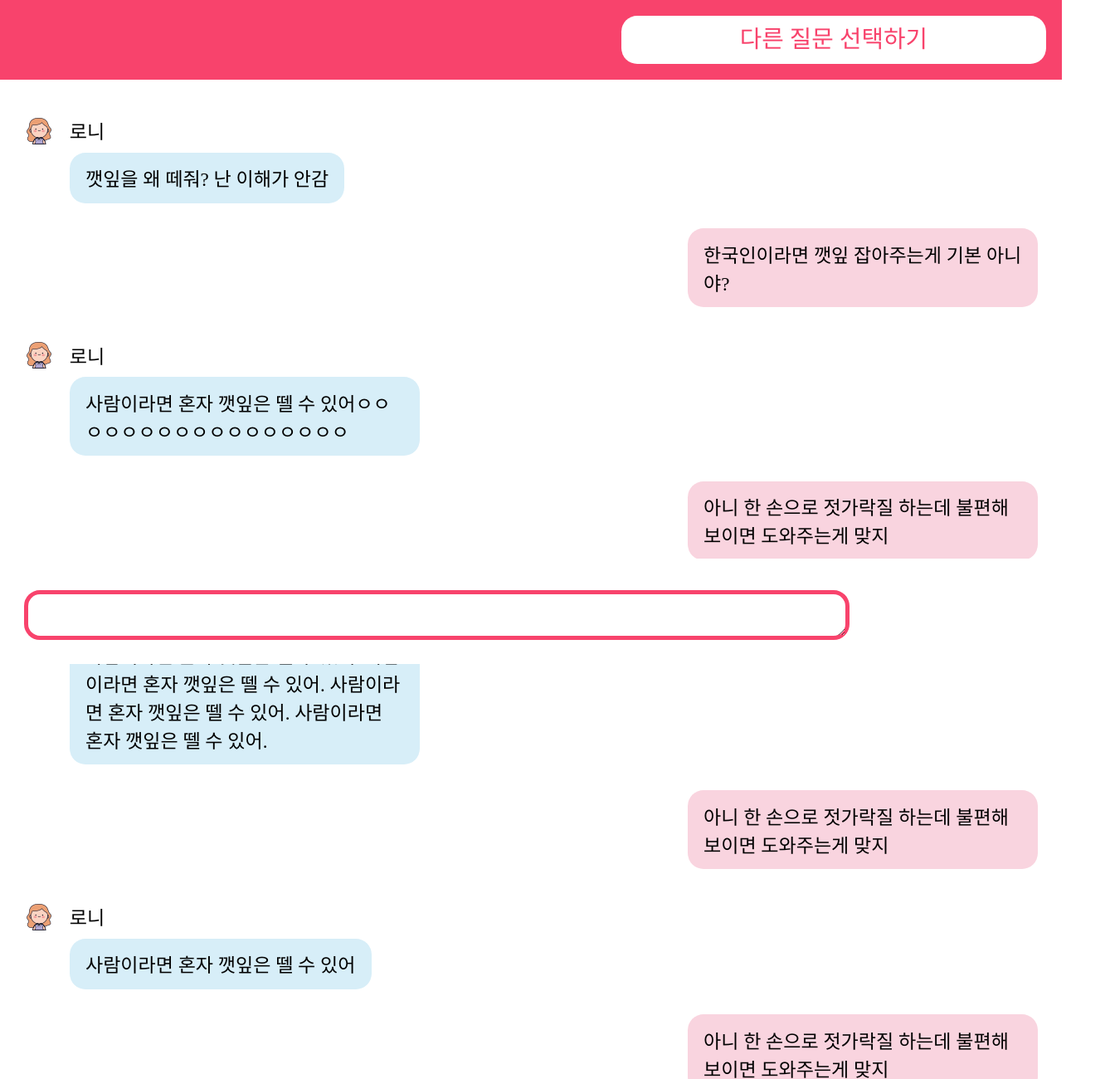
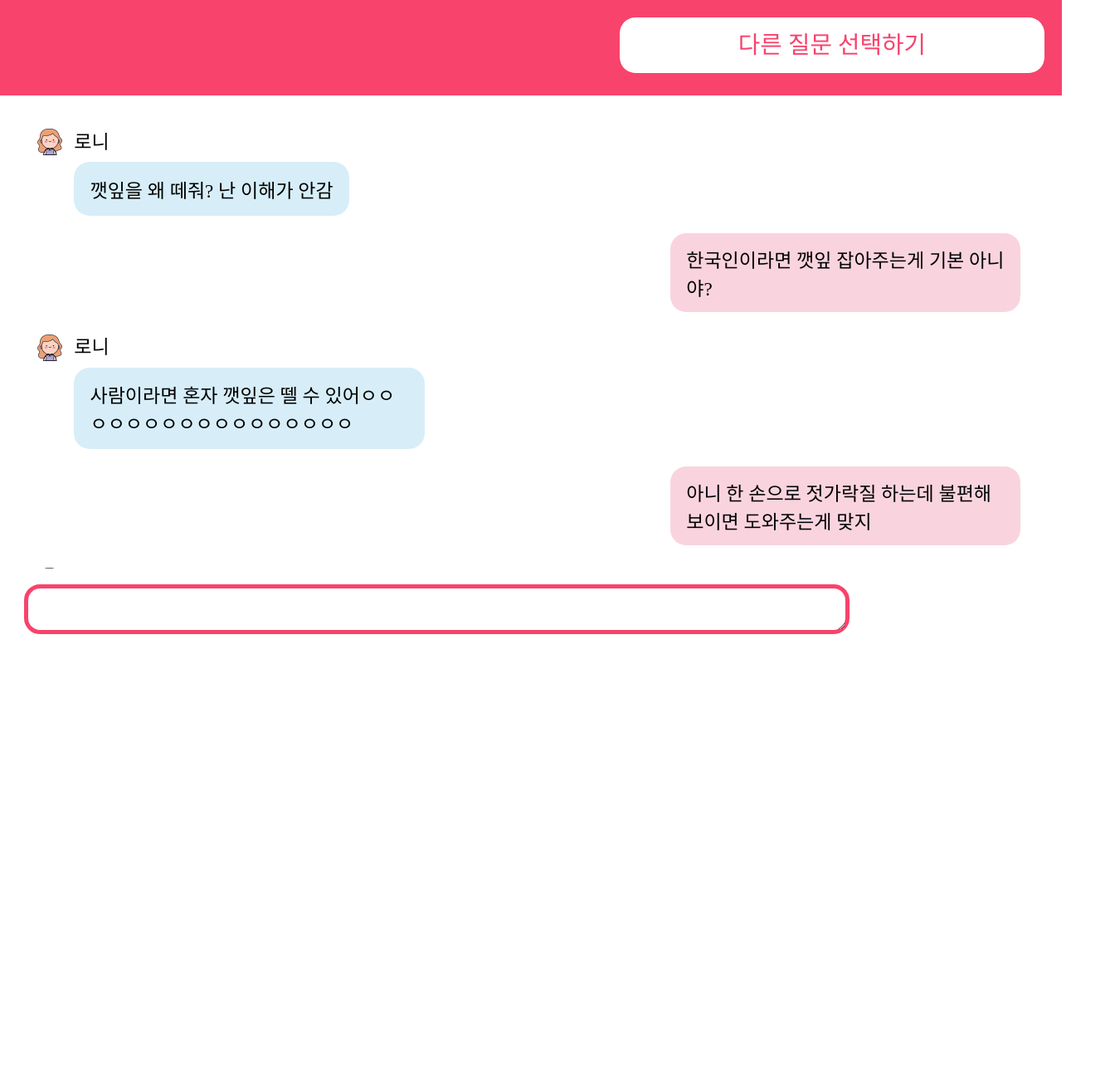
Before and after one commit to CoupleBalance-Chatbot/CBG-Project, a plain HTML site: page front/html/chat.html in a window 1280 px wide. Shown: the top 1300 px of the page at 83% size, 1338 px wide, since content can reach past the window. After the commit the page ends 800 px from the top, so only its background shows below. Drawn offline with Linux system fonts and the light colour scheme; some icons are missing; a web font is replaced by a local one.

Commit message:
chat창 마무리

```diff
--- a/front/css/chat.css
+++ b/front/css/chat.css
@@ -1,69 +1,67 @@
 * {margin: 0;}
 
-body {height: 100vh;}
-
-.inner-div {position: relative;}
-
-.inner-header {
+/* 헤더 */
+.gapy {
     display: flex;
     justify-content: space-between;
-    position: sticky;
     top: 0;
     z-index: 1;
+    background-color: #F8436C;
 }
 
 .Qlist {
     width: 40%;
-    height: 3rem;
-    line-height: 3rem;
+    height: 3.5rem;
+    line-height: 3.5rem;
     background-color: white;
     border-radius: 1rem;
-    margin: 1rem;
+    margin: 1.1rem;
     font-size: 1.5rem;
     text-align: center;
     color: #F8436C;
 }
 
-.main-div {
+.container {
     position: relative;
-    padding: 1rem;
-    padding-right: 1.5rem;
-    /* padding-bottom: 7rem; */
+
 }
 
 .chatting {
-    /* padding: 1rem; */
-    width: 100%;
-    height: calc(100%-5rem);
+    padding: 1rem 1.5rem 0 1rem;
+    width: 93%;
+    height: 98%;
+    overflow: auto;
+    font-family: 'SEBANG_Gothic';
 }
 
-.chatbot , .user{
-    padding: 0.8rem 0rem;
-    display: flex;
-}
+.chatbot , .user{display: flex;}
+
+.chatbot {padding: 0.4rem 0 0.8rem 0}
+.user {padding: 0.3rem 0rem;}
 
 .profile {
+    margin-top: 0.5rem;
     margin-right: 0.5rem;
-    padding: 0.4rem;
 }
 
 .imgdiv {
-    /* border: 0.005rem #ddd solid; */
     border-radius: 10rem;
     padding: 0.2rem;
 }
 
 .name {
     margin: 0.5rem 0;
+    text-align: left;
+    font-size: 1.2rem;
 }
 
 .contentC {
-    padding: 0.7rem 1rem;
-    /* border: 0.005rem black solid; */
+    padding: 0.8rem 1rem;
     background-color: rgb(215, 238, 248);
     border-radius: 1rem;
     max-width: 20rem;
     font-size: 1.2rem;
+    text-align: left;
 }
 
 .user {
@@ -76,20 +74,19 @@ body {height: 100vh;}
     background-color: #f9d4df;
     max-width: 20rem;
     font-size: 1.2rem;
+    text-align: left;
 }
 
 
 .footer {
     background-color: white;
     width: 100%;
-    /* height: 5rem; */
-    position: fixed;
+    /* position: fixed; */
     bottom: 0;
-    padding: 1.5rem 1.5rem;
-    padding-top: 2rem;
+    padding: 1rem 1.5rem;
+    /* padding-top: 2rem; */
     display: flex;
     justify-content: space-between;
-
 }
 
 .inputbox {
--- a/front/css/common.css
+++ b/front/css/common.css
@@ -1,4 +1,3 @@
-
 /* 반응형 */
 @media screen and (min-width:768px) {
     html, body{font-size: 120%;}
@@ -38,6 +37,10 @@
     html, body{font-size: 40%;}
 }
 
+
+
+
+
 /* 가평물결체 */
 @font-face {
     font-family: 'GapyeongWave';
@@ -46,6 +49,7 @@
     font-style: normal;
 }
 
+
 /* 세방고딕체 */
 @font-face {
     font-family: 'SEBANG_Gothic';
@@ -53,32 +57,39 @@
     font-weight: 400;
     font-style: normal;
 }
-/* @font-face {
-    font-family: 'SEBANG_Gothic';
-    src: url('https://cdn.jsdelivr.net/gh/projectnoonnu/noonfonts_2104@1.0/SEBANG_Gothic_Bold.woff') format('woff');
-    font-weight: 700;
-    font-style: normal;
-} */
 
-.inner-header {
-    font-family: 'GapyeongWave';
+.gapy { font-family: 'GapyeongWave'; font-size: 3.5rem;}
+.sebang { font-family: 'SEBANG_Gothic';}
+
+body {width: 100%; margin: 0 auto ;}
+
+.main { height: 100vh;}
+
+header {
     width: 100%;
-    height: 5rem;
-    background-color: #F8436C;
+    display: flex;
+    height: 6rem;
 }
 
-.inner-header .xi-arrow-left {
-    width: 8%;
-    height: 3rem;
-    line-height: 3rem;
+.xi-arrow-left {
     margin: 1rem;
-    font-size: 2.5rem;
-    text-align: center;
+    font-size: 3.5rem;
     color: white;
+    font-weight: bold;
 }
 
-.inner-div .main-div {
-    font-family:'SEBANG_Gothic';
-    font-weight: 400;
+.container {
+    width: 100%;
+    height: calc(100% - 12rem);
+    display: flex;
+    flex-direction: column;
+    justify-content: center;
+    align-items: center;
+    text-align: center;
 
 }
+
+footer {
+    height: 6rem;
+    width: 100%;
+}
--- a/front/html/chat.html
+++ b/front/html/chat.html
@@ -4,18 +4,18 @@
     <meta charset="UTF-8">
     <meta name="viewport" content="width=device-width, initial-scale=1.0">
     <title>Chat-Page</title>
+    <link rel="stylesheet" href="../css/common.css">
     <link rel="stylesheet" href="../css/chat.css">
-    <link rel="stylesheet" href="../css/common.css">
     <link rel="stylesheet" href="//cdn.jsdelivr.net/npm/xeicon@2.3.3/xeicon.min.css">
 </head>
 <body>
-    <div class="inner-header">
+    <div class="main">
+        <header class="gapy">
             <i class="xi-arrow-left" id="back"></i>
             <div class="Qlist" id="list">다른 질문 선택하기</div>
-    </div>
-    <div class="inner-div">
-        <div class="main-div">
-            <div class="chatting">
+        </header>
+        <div class="container">
+            <div id="chatting" class="chatting">
                 <!--이부분은 나중에 js로 알아서 생성되게 바꾸기-->
                 <div class="chatbot">
                     <div class="profile">
@@ -61,75 +61,15 @@
                 <div class="user">
                     <div class="contentU">아니 한 손으로 젓가락질 하는데 불편해보이면 도와주는게 맞지</div>
                 </div>
-
-                <div class="chatbot">
-                    <div class="profile">
-                        <div class="imgdiv">
-                            <img src="../img/roni.png" alt="roni" class="imgpro">
             </div>
         </div>
-                    <div class="chatbox">
-                        <div class="name">로니</div>
-                        <div class="contentC">사람이라면 혼자 깻잎은 뗄 수 있어</div>
-                    </div>
-                </div>
-                <div class="user">
-                    <div class="contentU">아니 한 손으로 젓가락질 하는데 불편해보이면 도와주는게 맞지</div>
-                </div>
-
-                <div class="chatbot">
-                    <div class="profile">
-                        <div class="imgdiv">
-                            <img src="../img/roni.png" alt="roni" class="imgpro">
-                        </div>
-                    </div>
-                    <div class="chatbox">
-                        <div class="name">로니</div>
-                        <div class="contentC">사람이라면 혼자 깻잎은 뗄 수 있어</div>
-                    </div>
-                </div>
-                <div class="user">
-                    <div class="contentU">아니 한 손으로 젓가락질 하는데 불편해보이면 도와주는게 맞지</div>
-                </div>
-
-                <div class="chatbot">
-                    <div class="profile">
-                        <div class="imgdiv">
-                            <img src="../img/roni.png" alt="roni" class="imgpro">
-                        </div>
-                    </div>
-                    <div class="chatbox">
-                        <div class="name">로니</div>
-                        <div class="contentC">사람이라면 혼자 깻잎은 뗄 수 있어</div>
-                    </div>
-                </div>
-                <div class="user">
-                    <div class="contentU">아니 한 손으로 젓가락질 하는데 불편해보이면 도와주는게 맞지</div>
-                </div>
-
-                <div class="chatbot">
-                    <div class="profile">
-                        <div class="imgdiv">
-                            <img src="../img/roni.png" alt="roni" class="imgpro">
-                        </div>
-                    </div>
-                    <div class="chatbox">
-                        <div class="name">로니</div>
-                        <div class="contentC">사람이라면 혼자 깻잎은 뗄 수 있어</div>
-                    </div>
-                </div>
-                <div class="user">
-                    <div class="contentU">아니 한 손으로 젓가락질 하는데 불편해보이면 도와주는게 맞지요</div>
-                </div>
-
-
-            </div>
-        </div>
+        <footer>
             <div class="footer">
                 <textarea name="text" id="input" class="inputbox"></textarea>
                 <!-- <input type="text" class="inputbox" id="input"> -->
                 <div class="xi-send" id="send"></div>
             </div>
+        </footer>
     </div>
     <script src="../js/chat.js"></script>
 </body>
--- a/front/js/chat.js
+++ b/front/js/chat.js
@@ -11,18 +11,44 @@ list.addEventListener('click', (e)=>{
 // 전송버튼 클릭
 const send = document.getElementById('send')
 send.addEventListener('click', (e)=> {
-    const input = document.getElementById('input').value
-    const chatting = document.getElementById('chatting')
-    const user = document.createElement('div')
+    // 전송 버튼 비활성화
+    send.disabled = true;
+    try {
+        const input = document.getElementById('input').value;
+        const chatting = document.getElementById('chatting');
+        const user = document.createElement('div');
 
-    user.innerHTML = `<div class="contentU">${'한국인이라면 깻잎 잡아주는게 기본 아니야?'}</div>`
-})
+        user.className = 'user';
+        user.innerHTML = `<div class="contentU">${input}</div>`;
+
+        chatting.appendChild(user);
+        chatting.scrollTop = chatting.scrollHeight;
+        document.getElementById('input').value = '';
+
+        // const formData = {
+        //     input: input
+        // }
+        // const jsonData = JSON.stringify(formData)
+
+        // // AI에게 대답 받아오는 부분을 추가
+        // // input 보내기
+        // fetch('https://port-0-cbg-project-ghdys32blrzmx1y1.sel5.cloudtype.app/??????????????백엔드 url??????', {
+        //     method: "POST",
+        //     headers: {
+        //         "Content-Type": "application/json"
+        //     },
+        //     body: jsonData
+        // })
+        // .then(res => res.json())
+        // .then(data => {
+        //     // 받아온 data 처리하는 부분 innerHTML 해주기
+        // })
 
 
-var newDiv = document.createElement('div');
-
-            // 생성한 div에 내용 추가
-            newDiv.innerHTML = '새로운 HTML 요소';
-
-            // 해당 div에 새로운 div 요소 추가
-            document.getElementById('myDiv').appendChild(newDiv);
+    } catch (error) {
+        console.error('에러 발생:', error);
+    } finally {
+        // 전송 버튼 다시 활성화
+        send.disabled = false;
+    }
+})
```
Lines whose indentation alone changed are shown as unchanged.
